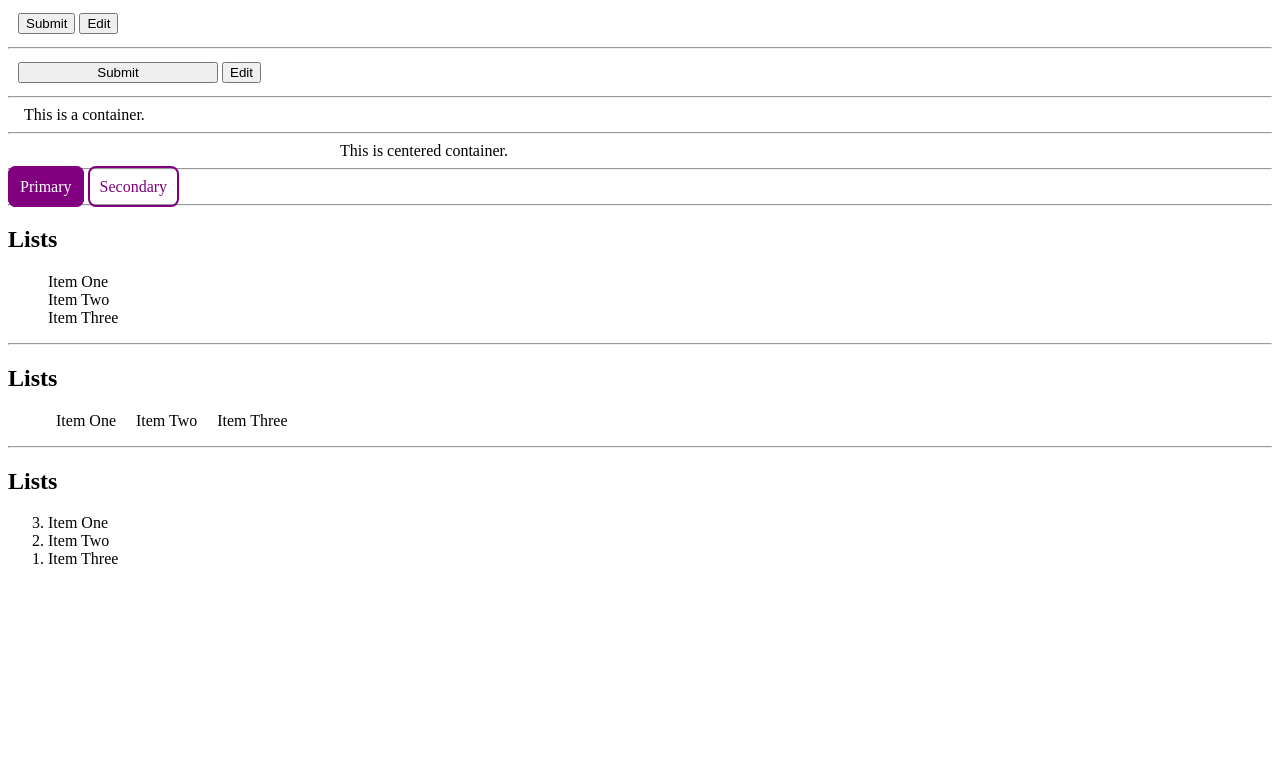
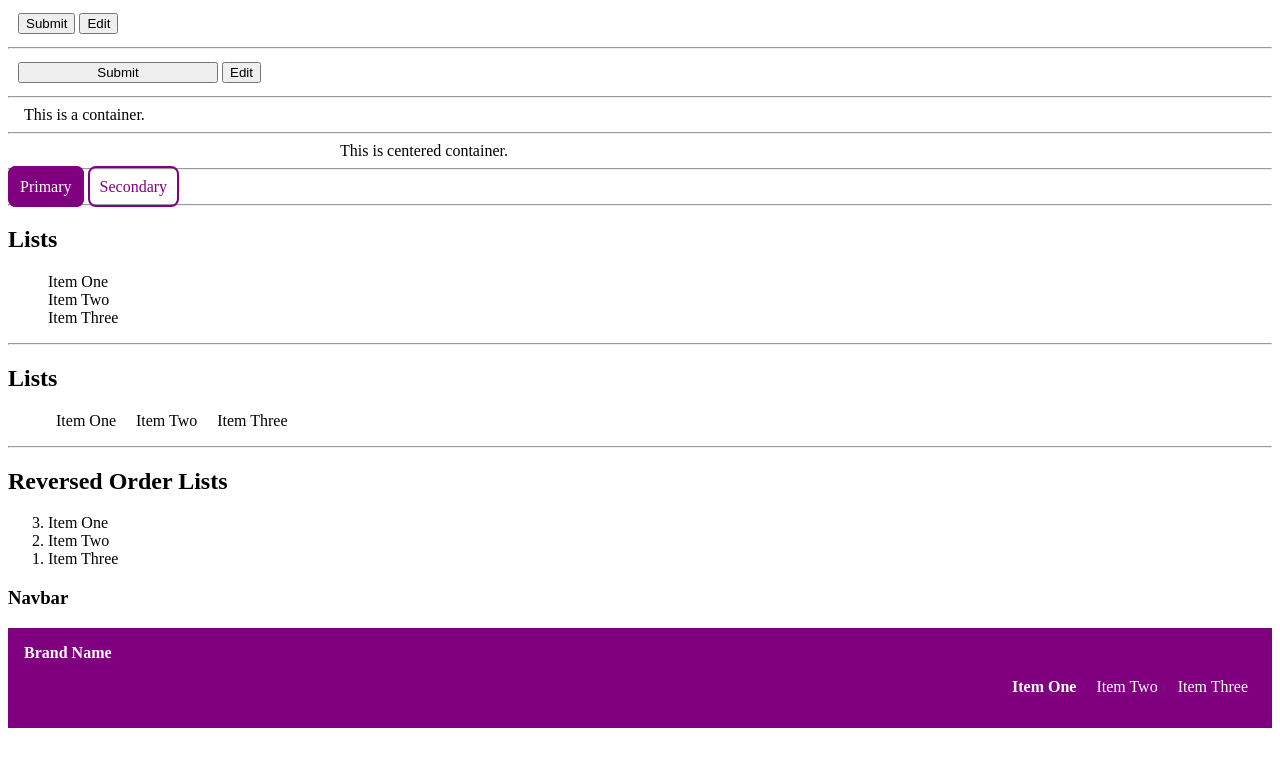
Before and after one commit to Soudip-Panja/SPD, a plain HTML site: page index.html in a window 1280 px wide. Drawn offline with Linux system fonts and the light colour scheme.

Commit message:
feat: navbar design.

```diff
--- a/index.html
+++ b/index.html
@@ -51,6 +51,23 @@
         display: inline;
         padding: 0rem 0.5rem; /* 0rem it means for top and bottom, 0.5rem it means for left and right */
       }
+      .navigation {
+        background-color: var(--primary-color);
+        color: white;
+        padding: 1rem;
+      }
+      .nav-pills {
+        text-align: right;
+      }
+      .nav-brand {
+        font-weight: bold;
+      }
+      .navigation .link { /* applying class inside another class */
+        color: white;
+      }
+      .navigation .link-active {
+        font-weight: bold;
+      }
     </style>
   </head>
   <body>
@@ -93,11 +110,21 @@
     </ul>
     <hr />
     <!-- Reversering Ordered list -->
-     <h2>Lists</h2>
+    <h2>Reversed Order Lists</h2>
     <ol reversed>
       <li>Item One</li>
       <li>Item Two</li>
       <li>Item Three</li>
     </ol>
+    <!-- Navbar -->
+    <h3>Navbar</h3>
+    <nav class="container navigation">
+      <div class="nav-brand">Brand Name</div>
+      <ul class="list-non-bullet nav-pills">
+        <li class="list-item-inline"><a href="/" class="link link-active">Item One</a></li>
+        <li class="list-item-inline"><a href="/" class="link">Item Two</a></li>
+        <li class="list-item-inline"><a href="/" class="link ">Item Three</a></li>
+      </ul>
+    </nav>
   </body>
 </html>
```
